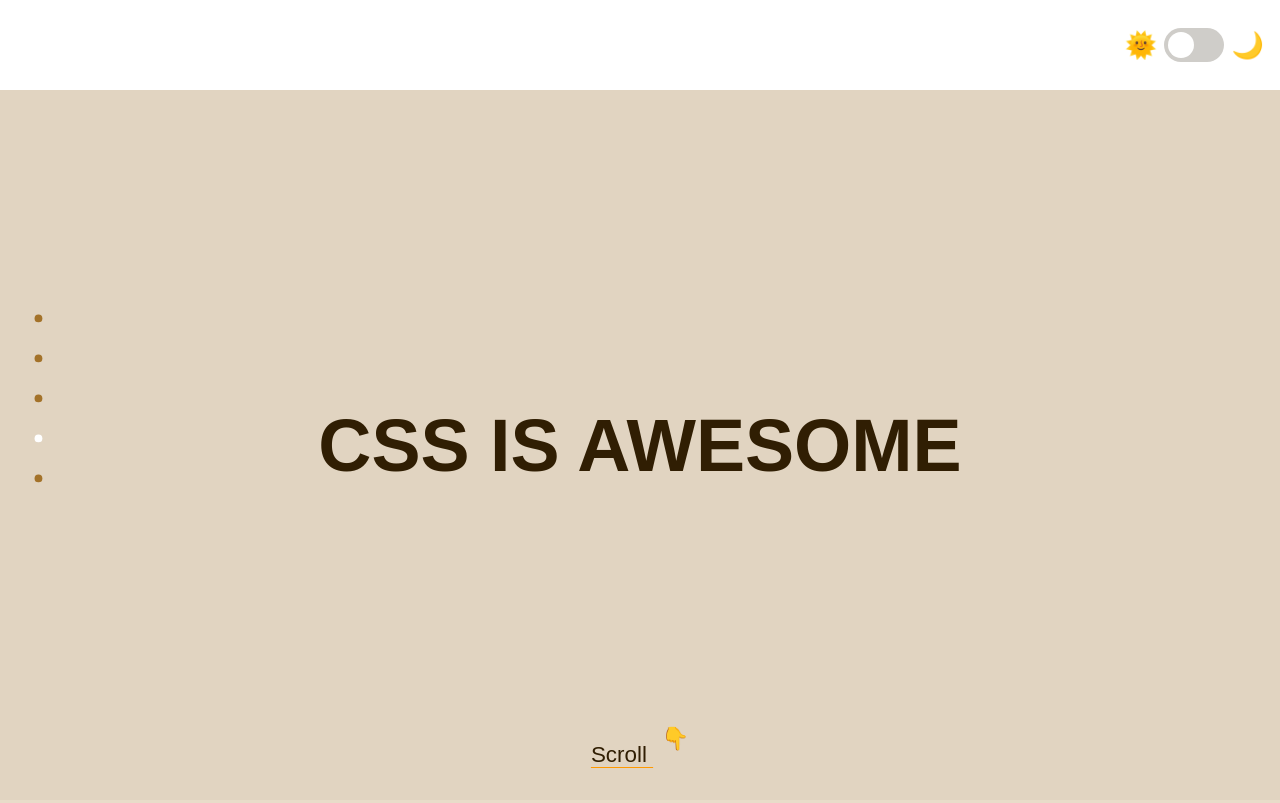
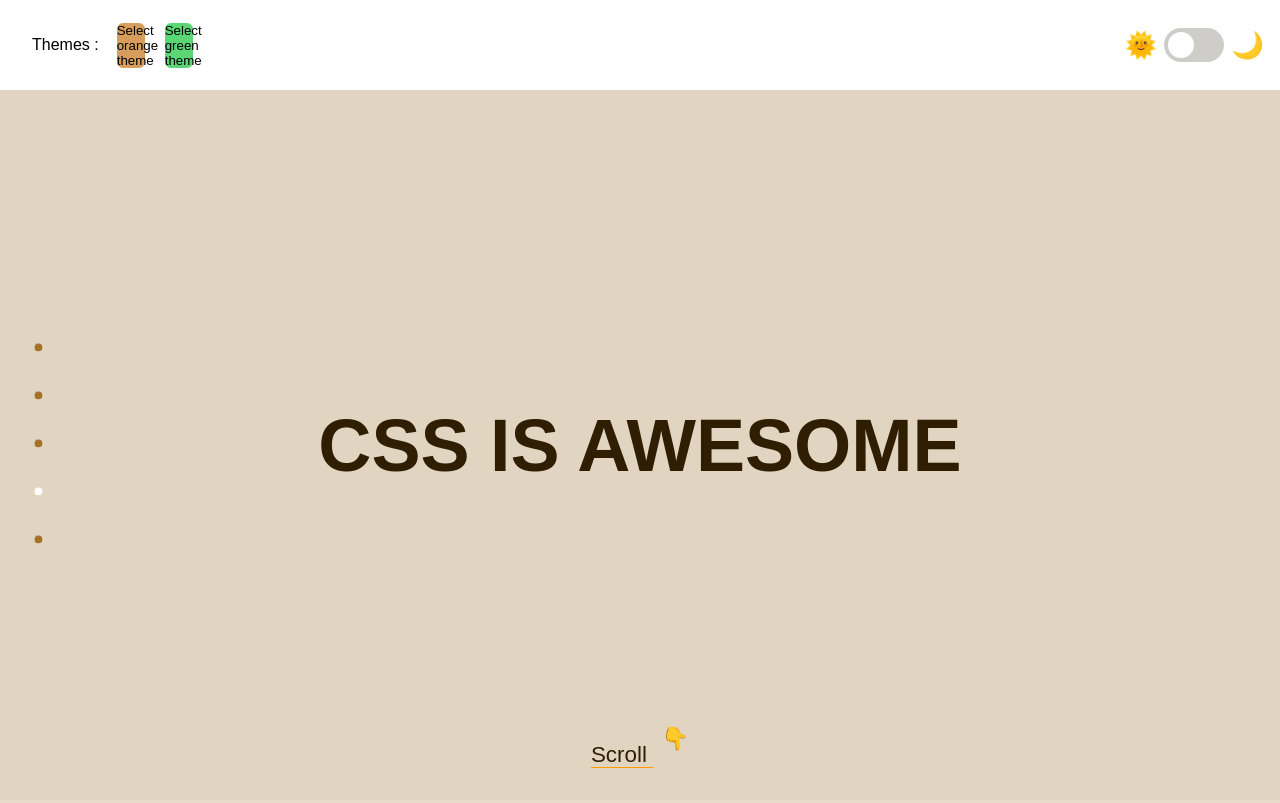
Before and after one commit to PabloBuisson/awesome-css, a plain HTML site: page index.html in a window 1280 px wide. Shown: the top 803 px of the page. Drawn offline with Linux system fonts and the light colour scheme.

Commit message:
add color theme buttons

```diff
--- a/index.html
+++ b/index.html
@@ -24,7 +24,18 @@
     </nav>
     <main>
         <header>
-            <div id="container-theme">
+            <div id="container-color-theme">
+                Themes :
+                <button type="button" id="btn-orange-theme"
+                    class="btn-color-theme" onclick="changeColorTheme(32)">
+                    Select orange theme
+                </button>
+                <button type="button" id="btn-green-theme"
+                    class="btn-color-theme" onclick="changeColorTheme(132)">
+                    Select green theme
+                </button>
+            </div>
+            <div id="container-light-theme">
                 <button id="btn-theme" type="button" aria-pressed="false" aria-label="Activate dark mode"
                     title="Activate dark mode">
                     <span id="icon-light-mode" aria-hidden="true">🌞</span>
--- a/main.js
+++ b/main.js
@@ -1,8 +1,17 @@
 /* ON START */
 
 document.addEventListener("DOMContentLoaded", function (event) {
-    // enable theme
-    if (localStorage.getItem("theme") === "dark") {
+    // enable color theme
+    if (localStorage.getItem("color-theme")) {
+        // get hue as a number
+        const hue = +localStorage.getItem("color-theme");
+        // change the variable "hue" of the :root
+        document.documentElement.style.setProperty('--hue', hue);
+        // TODO: select the button with the hue selected
+    }
+
+    // enable light theme
+    if (localStorage.getItem("light-theme") === "dark") {
         setTheme(true, "dark", activateLightModeMessage);
     } else {
         setTheme(false, "light", activateDarkModeMessage);
@@ -14,6 +23,17 @@ document.addEventListener("DOMContentLoaded", function (event) {
 
 /* TOGGLE THEME */
 
+// Change color theme
+function changeColorTheme(hue) {
+    if (hue && !isNaN(hue)) {
+        // change the variable "hue" of the :root
+        document.documentElement.style.setProperty('--hue', hue);
+        // save preferences in local storage
+        localStorage.setItem("color-theme", hue);
+    }
+}
+
+// Change light theme
 const buttonTheme = document.querySelector("#btn-theme");
 const activateDarkModeMessage = "Activate dark mode";
 const activateLightModeMessage = "Activate light mode";
@@ -34,7 +54,7 @@ function setTheme(isButtonPressed, themeName, themeMessage) {
     buttonTheme.setAttribute("aria-label", themeMessage);
     document.documentElement.setAttribute("theme", themeName);
     // save preferences in local storage
-    localStorage.setItem("theme", themeName);
+    localStorage.setItem("light-theme", themeName);
 }
 
 /* NAVIGATION LINKS */
--- a/style.css
+++ b/style.css
@@ -9,7 +9,7 @@
 }
 
 :root {
-    --color-hue: 36;
+    --hue: 36;
     --header-height: 90px;
     --warning-color: hsl(17, 100%, 40%);
     --warning-background-color: hsl(56, 100%, 91%);
@@ -26,39 +26,39 @@
 }
 
 :root[theme="light"] {
-    --main-color: hsl(var(--color-hue), 100%, 50%);
-    --constrast-color: hsl(var(--color-hue), 60%, 40%);
-    --accent-color: hsl(var(--color-hue), 100%, 45%);
-    --decorative-color: hsl(var(--color-hue), 100%, 50%);
-    --background-color: hsl(var(--color-hue), 35%, 82%);
-    --background-color-odd: hsl(var(--color-hue), 40%, 85%);
-    --background-color-toggle: hsl(var(--color-hue), 5%, 80%);
-    --title-color: hsl(var(--color-hue), 90%, 10%);
-    --text-color: hsl(var(--color-hue), 90%, 10%);
-    --description-text-color: hsl(var(--color-hue), 90%, 20%);
-    --description-background-color: hsl(var(--color-hue), 10%, 96%);
-    --code-background-color: hsla(var(--color-hue), 30%, 100%, 0.6);
+    --main-color: hsl(var(--hue), 100%, 50%);
+    --constrast-color: hsl(var(--hue), 60%, 40%);
+    --accent-color: hsl(var(--hue), 100%, 45%);
+    --decorative-color: hsl(var(--hue), 100%, 50%);
+    --background-color: hsl(var(--hue), 35%, 82%);
+    --background-color-odd: hsl(var(--hue), 40%, 85%);
+    --background-color-toggle: hsl(var(--hue), 5%, 80%);
+    --title-color: hsl(var(--hue), 90%, 10%);
+    --text-color: hsl(var(--hue), 90%, 10%);
+    --description-text-color: hsl(var(--hue), 90%, 20%);
+    --description-background-color: hsl(var(--hue), 10%, 96%);
+    --code-background-color: hsla(var(--hue), 30%, 100%, 0.6);
     --warning-background-color: var(--code-background-color);
-    --code-color: hsl(var(--color-hue), 60%, 40%);
+    --code-color: hsl(var(--hue), 60%, 40%);
     --nav-dot-color: var(--constrast-color);
     --nav-dot-selected: white;
 }
 
 :root[theme="dark"] {
-    --main-color: hsl(var(--color-hue), 100%, 50%);
-    --constrast-color: hsl(var(--color-hue), 60%, 40%);
-    --accent-color: hsl(var(--color-hue), 100%, 45%);
-    --decorative-color: hsl(var(--color-hue), 100%, 45%);
-    --background-color: hsl(var(--color-hue), 20%, 20%);
-    --background-color-odd: hsl(var(--color-hue), 20%, 16%);
-    --background-color-toggle: hsl(var(--color-hue), 5%, 80%);
-    --title-color: hsl(var(--color-hue), 40%, 92%);
-    --text-color: hsl(var(--color-hue), 20%, 80%);
-    --description-text-color: hsl(var(--color-hue), 90%, 10%);
-    --description-background-color: hsl(var(--color-hue), 10%, 90%);
-    --code-background-color: hsla(var(--color-hue), 40%, 12%);
+    --main-color: hsl(var(--hue), 100%, 50%);
+    --constrast-color: hsl(var(--hue), 60%, 40%);
+    --accent-color: hsl(var(--hue), 100%, 45%);
+    --decorative-color: hsl(var(--hue), 100%, 45%);
+    --background-color: hsl(var(--hue), 20%, 20%);
+    --background-color-odd: hsl(var(--hue), 20%, 16%);
+    --background-color-toggle: hsl(var(--hue), 5%, 80%);
+    --title-color: hsl(var(--hue), 40%, 92%);
+    --text-color: hsl(var(--hue), 20%, 80%);
+    --description-text-color: hsl(var(--hue), 90%, 10%);
+    --description-background-color: hsl(var(--hue), 10%, 90%);
+    --code-background-color: hsla(var(--hue), 40%, 12%);
     --warning-background-color: var(--code-background-color);
-    --code-color: hsl(var(--color-hue), 30%, 86%);
+    --code-color: hsl(var(--hue), 30%, 86%);
     --nav-dot-color: var(--main-color);
     --nav-dot-selected: white;
 }
@@ -127,17 +127,21 @@ li::marker {
 
 /* NAV */
 
-nav ul {
+nav {
     position: fixed;
-    top: 0;
+    top: var(--header-height, 0);
     bottom: 0;
     display: flex;
     flex-direction: column;
     justify-content: center;
-    z-index: 50;
+    z-index: 1;
     margin: 0;
     padding: 0;
     line-height: 1.5;
+}
+
+nav ul {
+    overflow: auto;
 }
 
 nav a {
@@ -201,9 +205,40 @@ nav .nav-dot {
 
 header {
     height: var(--header-height);
+    display: flex;
+    align-items: center;
+    justify-content: space-between;
+    z-index: 2;
 }
 
-#container-theme {
+#container-color-theme {
+    display: flex;
+    align-items: center;
+    gap: 1rem;
+    color: black;
+    padding: 0 2rem;
+}
+
+.btn-color-theme {
+    aspect-ratio: 1;
+    width: 2rem;
+    border: 2px solid white;
+    border-radius: 0.5rem;
+}
+
+.btn-color-theme-selected {
+    border: 2px solid var(--main-color, grey);
+}
+
+#btn-orange-theme {
+    background-color: hsl(32, 60%, 60%);
+}
+
+#btn-green-theme {
+    background-color: hsl(132, 60%, 60%);
+}
+
+#container-light-theme {
     height: 100%;
     font-size: 26px;
     display: flex;
```
